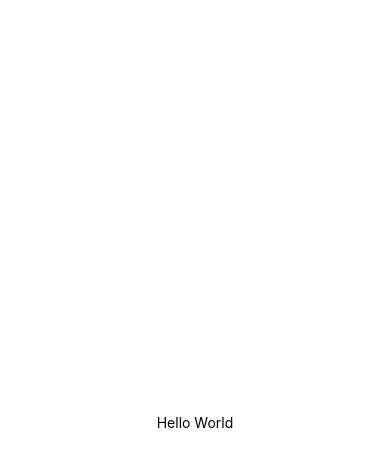
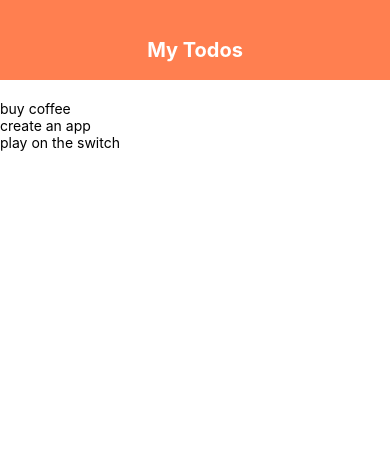
Before and after one commit to woonglae/CS4261_First_Assignment, a React Native app: screen / in a window 390 px wide. Shown: the top 466 px of the page. Built offline with nearby package versions, Linux system fonts and the light colour scheme.

Commit message:
Make another directory for components

```diff
--- a/App.js
+++ b/App.js
@@ -1,12 +1,29 @@
 import { StatusBar } from 'expo-status-bar';
-import React from 'react';
-import { StyleSheet, Text, View } from 'react-native';
+import React, {useState} from 'react';
+import { StyleSheet, Text, View, FlatList } from 'react-native';
+import Header from './components/header';
 
 export default function App() {
+  const [todos, setTodos] = useState([
+    { text: 'buy coffee', key: '1' },
+    { text: 'create an app', key: '2' },
+    { text: 'play on the switch', key: '3' }
+  ]);
+
   return (
     <View style={styles.container}>
-      <Text>Hello World</Text>
-      <StatusBar style="auto" />
+      <Header/>
+      <View style = {styles.container}>
+        {/* to form */}
+        <View style = {styles.list}>
+          <FlatList
+            data={todos}
+            renderItem={({ item }) => (
+              <Text>{item.text}</Text>
+            )}
+          />
+        </View>
+      </View>
     </View>
   );
 }
@@ -15,7 +32,11 @@
   container: {
     flex: 1,
     backgroundColor: '#fff',
-    alignItems: 'center',
-    justifyContent: 'center',
+  },
+  content: {
+    padding: 40,
+  },
+  list: {
+    marginTop: 20,
   },
 });
--- /dev/null
+++ b/components/header.js
@@ -0,0 +1,24 @@
+import React from 'react';
+import { View, Text, StyleSheet } from 'react-native';
+
+export default function Header() {
+  return (
+    <View style={styles.header}>
+      <Text style={styles.title}>My Todos</Text>
+    </View>
+  );
+}
+
+const styles = StyleSheet.create({
+  header: {
+    height: 80,
+    paddingTop: 38,
+    backgroundColor: 'coral',
+  },
+  title: {
+    textAlign: 'center',
+    color: '#fff',
+    fontSize: 20,
+    fontWeight: 'bold',
+  }
+});
```
Also changed, not shown: components/todoItem.js (added, +22 -0 lines).
